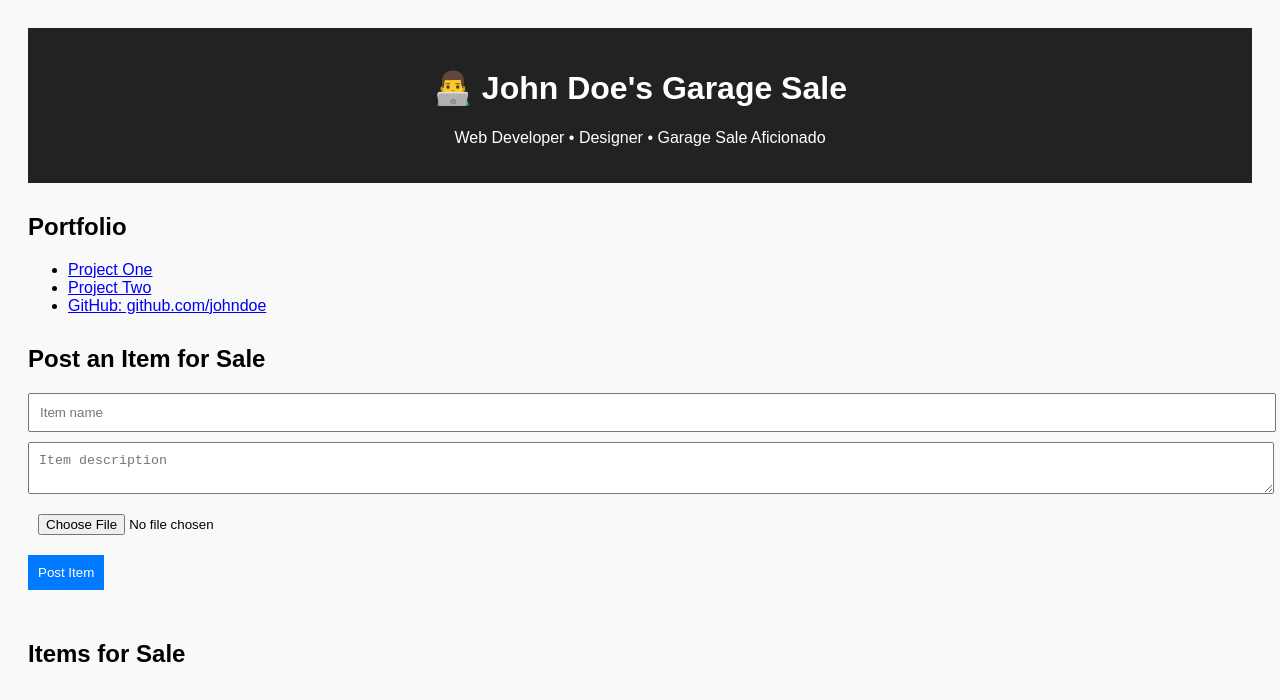
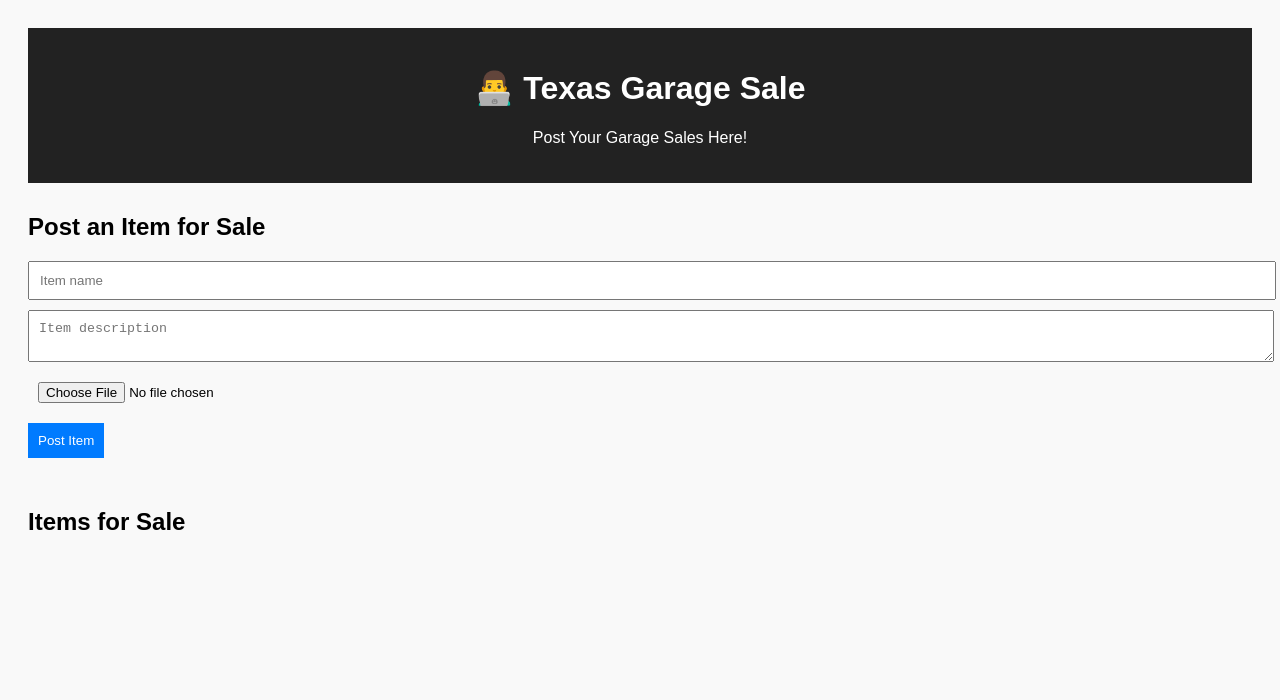
Before and after one commit to vicberrios/Garage-Sales, a plain HTML site: page index.html in a window 1280 px wide. Drawn offline with Linux system fonts and the light colour scheme; no server answers.

Commit message:
Update index.html

```diff
--- a/index.html
+++ b/index.html
@@ -8,17 +8,9 @@
 </head>
 <body>
   <header>
-    <h1>👨‍💻 John Doe's Garage Sale</h1>
-    <p>Web Developer • Designer • Garage Sale Aficionado</p>
+    <h1>👨‍💻 Texas Garage Sale</h1>
+    <p>Post Your Garage Sales Here!</p>
   </header>
-
-  <section class="portfolio">
-    <h2>Portfolio</h2>
-    <ul>
-      <li><a href="#">Project One</a></li>
-      <li><a href="#">Project Two</a></li>
-      <li><a href="#">GitHub: github.com/johndoe</a></li>
-    </ul>
   </section>
 
   <section class="post-item">
```
